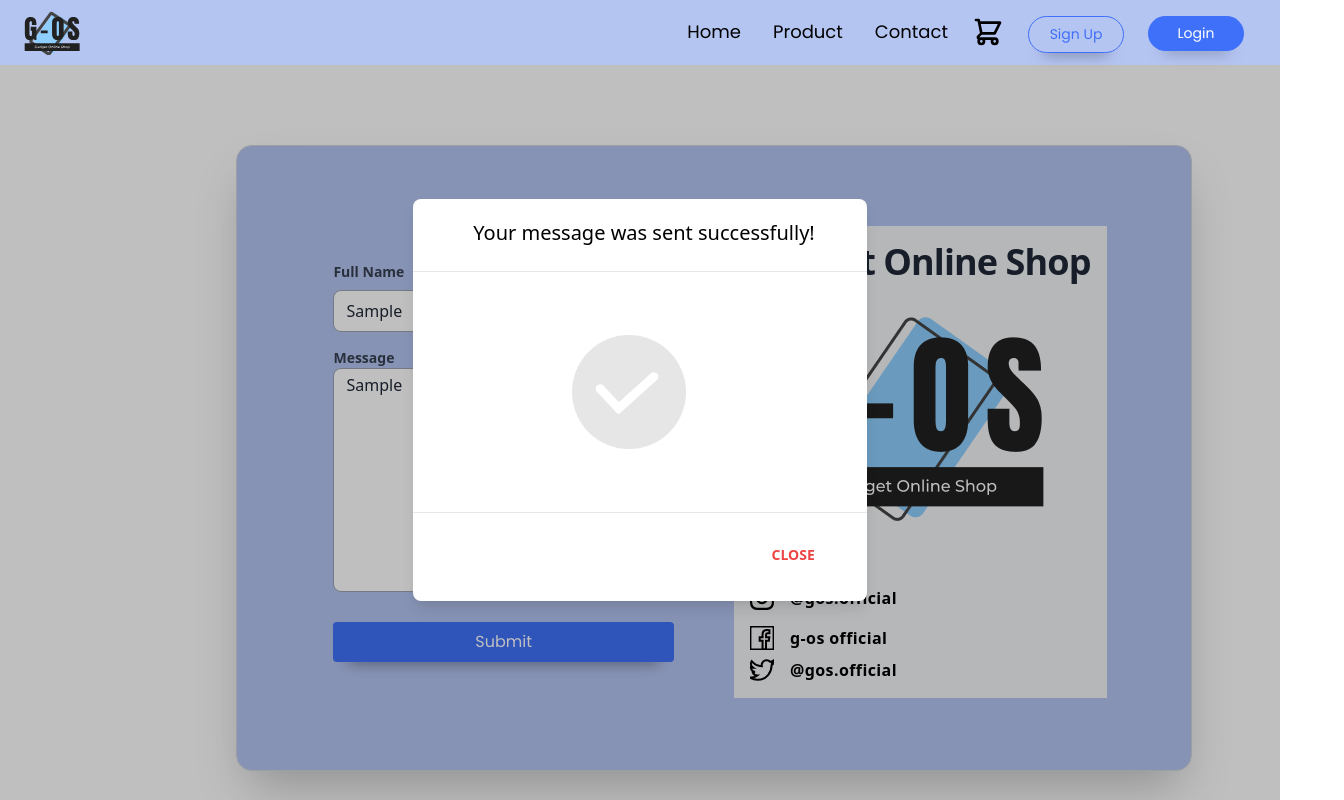
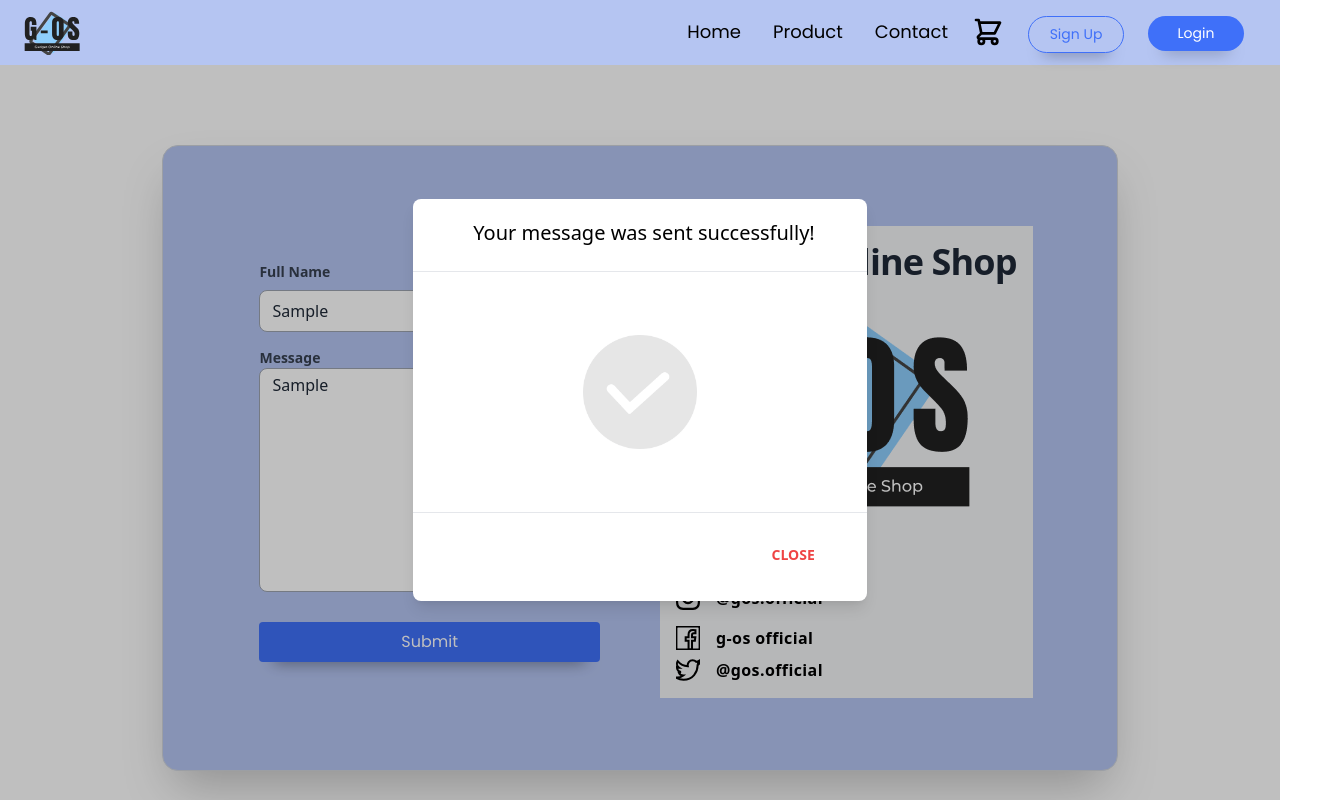
Before and after one commit to Rianifitriim/Web-Dev-React, a React (Create React App) app: page /contact in a window 1280 px wide. Both pictures are taken after typing "Sample", "Sample" into the empty fields and a click on the button "Submit". Shown: the top 800 px of the page, 1344 px wide, since content can reach past the window. Built offline with nearby package versions, Linux system fonts and the light colour scheme.

Commit message:
fixed contact page

```diff
--- a/src/pages/ContactPage.jsx
+++ b/src/pages/ContactPage.jsx
@@ -11,11 +11,11 @@
 import success from "../images/success.gif";
 
 
-
 export default function ContactPage(){
 
     const [user, setUser] = useState()
-const [showModal, setShowModal] = React.useState(false);
+    const [showModal, setShowModal] = useState(false);
+    const [listUser, setListUser] = useState([])
 
     useEffect(() => {
         const loggedInUser = localStorage.getItem("credential");
@@ -30,7 +30,6 @@
         message: "",
     });
 
-
     const [errors, setErrors] = useState({});
 
     const handleChange = (event) => {
@@ -39,10 +38,15 @@
         [event.target.name]: event.target.value,
         });
     };
+
     const handleFormSubmit = (event) => {
         event.preventDefault();
+        if (values.name.length >= 1 && values.message.length >= 1) {
+          setShowModal(true)
+        } else {
+          console.log("pesan gagal")
           setErrors(validation(values));
-setShowModal(true);
+        }
     };
 
     return(
@@ -51,7 +55,7 @@
         {user ?
         <NavbarLogin /> :
         <Navbar />}
-    {showModal ? (
+        {showModal && (
             <>
             <div
                 className="justify-center items-center flex overflow-x-hidden overflow-y-auto fixed inset-0 z-50 outline-none focus:outline-none"
@@ -75,7 +79,7 @@
                     </div>
                     {/*body*/}
                     <div className="relative p-6 flex-auto">
-                <img className="ml-24 w-48"src={success} alt="success"></img>
+                    <img className="mx-auto w-48"src={success} alt="success"></img>
                     </div>
                     <div className="flex items-center justify-end p-6 border-t border-solid border-blueGray-200 rounded-b">
                         <button
@@ -91,12 +95,13 @@
             </div>
             <div className="opacity-25 fixed inset-0 z-40 bg-black"></div>
             </>
-      ) : null}
-    <div className="container flex justify-center px-5 mt-20 ml-16">
-        <div className="ml-3 mb-10 bg-B5C5F2 lg:p-8 border border-gray-300 shadow-2xl rounded-2xl lg:ml-5">
-            <div className=" mx-auto sm:px-6 lg:px-8">
+        )}
+        <div className="container mx-auto px-5 my-20">
+            <div className="flex justify-center">
+                <div className="bg-B5C5F2 lg:p-8 border border-gray-300 shadow-2xl rounded-2xl">
+                    <div className="mx-auto sm:px-6 lg:px-8">
                         <div className="mt-2 overflow-hidden">
-                    <div className="grid grid-cols-1 md:grid-cols-2">
+                            <div className="grid grid-cols-1 sm:grid-cols-2">
                                 <form className="ml-8 flex flex-col justify-center mr-10 ">
                                     <div className="flex flex-col mb-4 mt-5 lg:mt-0">
                                         <label for="name" className="label text-sm font-bold text-gray-700 block">Full
@@ -164,7 +169,7 @@
                         </div>
                     </div>
                 </div>
-        <div />
+            </div>
         </div>
         <Footer />
     </div>
```
Lines whose indentation alone changed are shown as unchanged.
